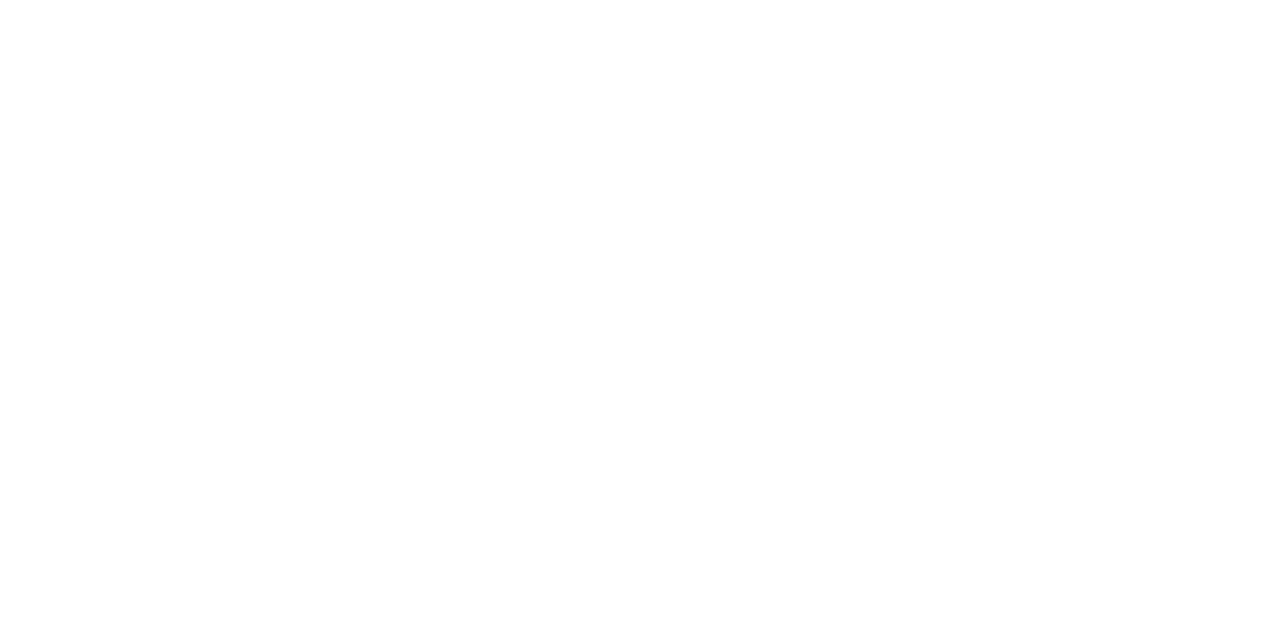
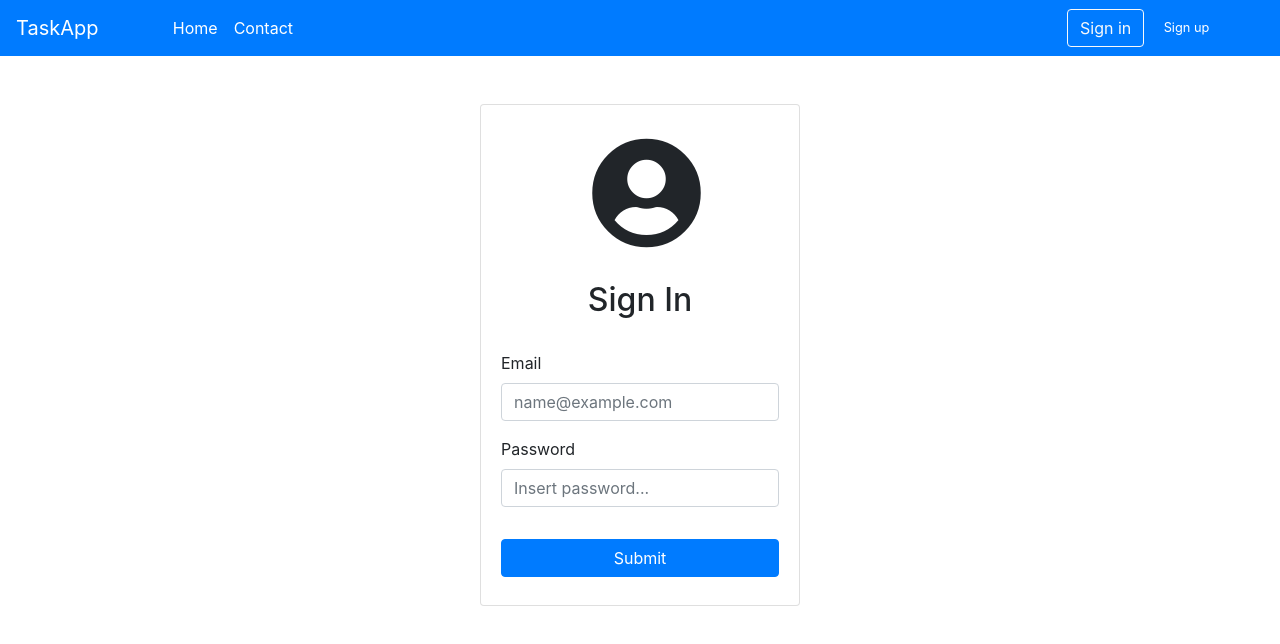
Before and after one commit to fdsosa/task-app-angular, an Angular app: page /login in a window 1280 px wide. Before the commit this address led to /. Shown: the top 644 px of the page. Built offline with nearby package versions, Linux system fonts and the light colour scheme.

Commit message:
feature/creating-components - Created login component

```diff
--- a/src/app/components/header/header.component.html
+++ b/src/app/components/header/header.component.html
@@ -1,7 +1,5 @@
 <nav class="navbar navbar-dark bg-primary">
-
     <a href="#" class="navbar-brand mr-4">TaskApp</a>
-
     <div class="links">
         <ul class="navbar-nav mr-auto">
             <li class="nav-item active">
@@ -12,10 +10,8 @@
             </li>
         </ul>
     </div>
-
     <div class="sign">
-        <a href="#" class="btn btn-outline-light" role="button" aria-pressed="true">Sign in</a>
-        <a href="#" class="btn link-up" role="button" aria-pressed="true">Sign up</a>
+        <a routerLink="/login" class="btn btn-outline-light" role="button" aria-pressed="true">Sign in</a>
+        <a routerLink="/join" class="btn link-up" role="button" aria-pressed="true">Sign up</a>
     </div>
-
 </nav>
--- /dev/null
+++ b/src/app/components/login/login.component.html
@@ -0,0 +1,22 @@
+<app-header></app-header>
+<div class="container align-items-center d-flex justify-content-center boxForm">
+    <div class="card justify-content-center" style="width: 20rem;">
+      <div class="user-img">
+            <i class="fas fa-user-circle"></i>
+      </div>
+      <h2 class="card-title">Sign In</h2>
+      <div class="card-body">
+        <form>
+            <div class="form-group">
+                <label for="exampleFormControlInput1">Email</label>
+                <input type="email" class="form-control" id="exampleFormControlInput1" placeholder="name@example.com">
+            </div>
+            <div class="form-group">
+                <label for="exampleFormControlInput1">Password</label>
+                <input type="password" class="form-control" id="exampleFormControlInput1" placeholder="Insert password...">
+            </div>
+            <button type="button" class="btn btn-primary w-100 mt-3 mb-2">Submit</button>
+        </form>
+      </div>
+    </div>
+</div>
--- /dev/null
+++ b/src/app/components/login/login.component.scss
@@ -0,0 +1,26 @@
+.boxForm{
+	padding: 3rem 2rem;
+	width: 40%;
+	flex-direction: column;
+	user-select: none;
+
+    form{
+        width: 100%;
+        background-color: #fff;
+    }
+
+    .user-img{
+        width: 30%;
+        margin: auto;
+        padding: 2rem 0;
+        text-align: center;
+
+        i{
+            font-size: 7rem;
+        }
+    }
+
+    h2{
+        text-align: center;
+    }
+}
--- /dev/null
+++ b/src/app/components/login/login.component.ts
@@ -0,0 +1,15 @@
+import { Component, OnInit } from '@angular/core';
+
+@Component({
+  selector: 'app-login',
+  templateUrl: './login.component.html',
+  styleUrls: ['./login.component.scss']
+})
+export class LoginComponent implements OnInit {
+
+  constructor() { }
+
+  ngOnInit() {
+  }
+
+}
--- a/src/index.html
+++ b/src/index.html
@@ -6,6 +6,11 @@
   <base href="/">
   <meta name="viewport" content="width=device-width, initial-scale=1">
   <link rel="icon" type="image/x-icon" href="favicon.ico">
+  <!-- ICONS -->
+  <link rel="stylesheet"
+  href="https://use.fontawesome.com/releases/v5.8.1/css/all.css"
+  integrity="sha384-50oBUHEmvpQ+1lW4y57PTFmhCaXp0ML5d60M1M7uH2+nqUivzIebhndOJK28anvf"
+  crossorigin="anonymous">
 </head>
 <body>
   <app-root></app-root>
```
Also changed, not shown: src/app/app.module.ts (+7 -1 lines), src/assets/user.png (added), 1 other file (tests, documents, lock files or other folders).
